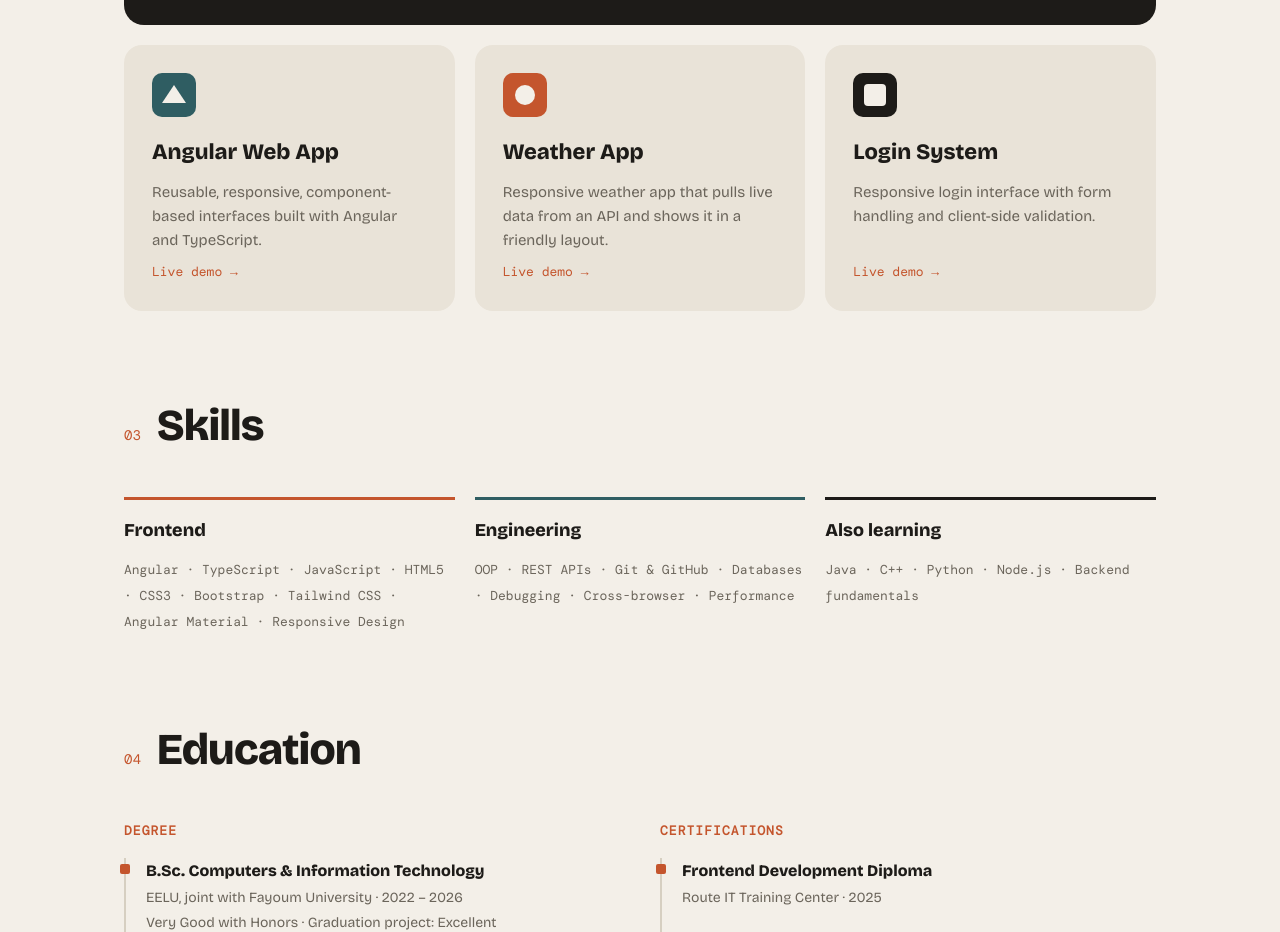
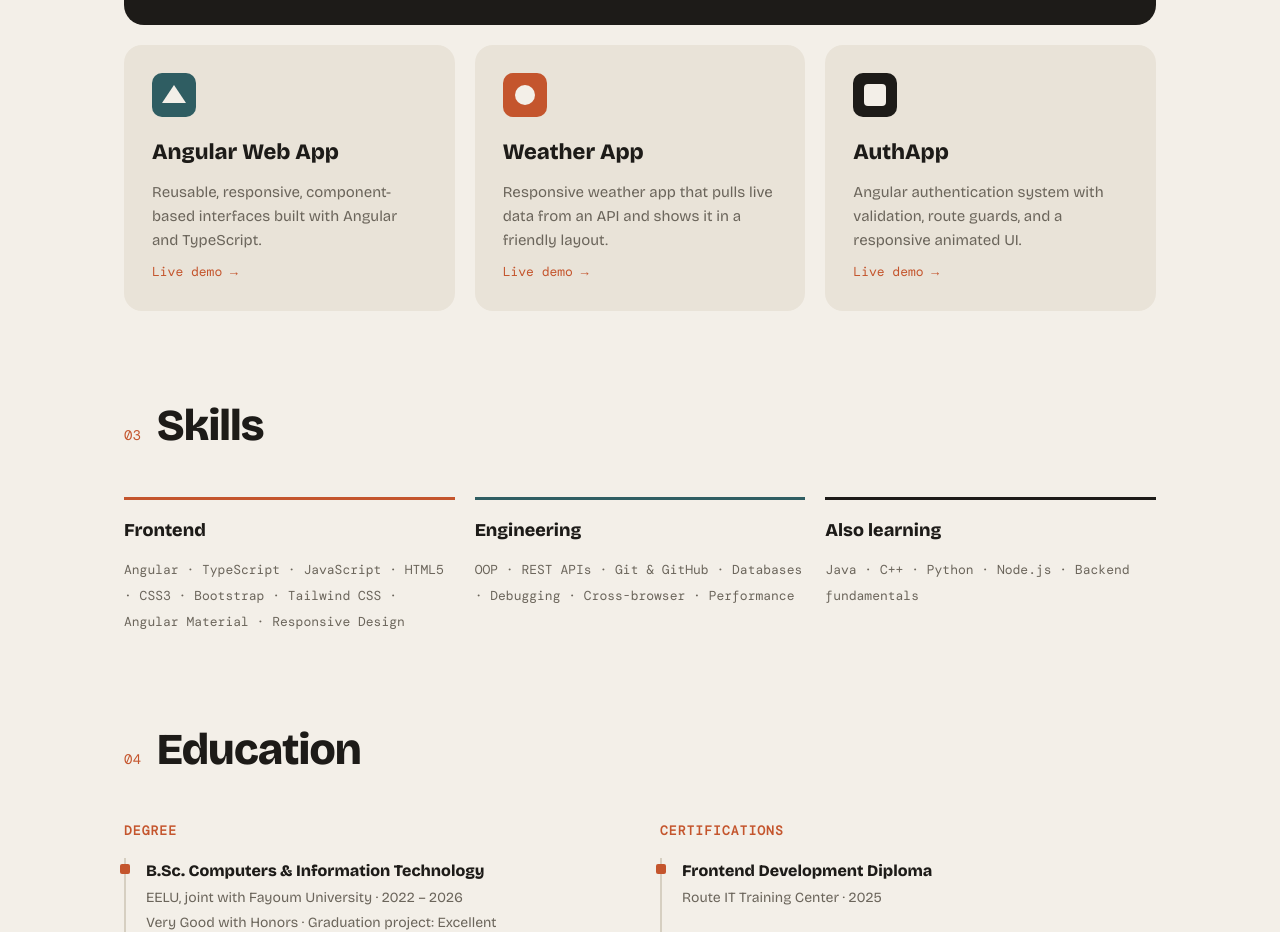
Before and after one commit to BassantEzzat/bassant-portfolio, an Angular app: page / in a window 1280 px wide. Shown: the part 1640-2572 px from the top of the page. Built offline with nearby package versions, Linux system fonts and the light colour scheme.

Commit message:
fix: AUTH link

```diff
--- a/src/app/portfolio.data.ts
+++ b/src/app/portfolio.data.ts
@@ -58,9 +58,9 @@ export const PROJECTS: Project[] = [
     shape: 'circle',
   },
   {
-    title: 'Login System',
-    desc: 'Responsive login interface with form handling and client-side validation.',
-    url: 'https://bassantezzat.github.io/login-system/',
+       title: 'AuthApp',
+    desc: 'Angular authentication system with validation, route guards, and a responsive animated UI.',
+    url: 'https://auth-app-liard-xi.vercel.app/login',
     shape: 'square',
   },
 ];
```
